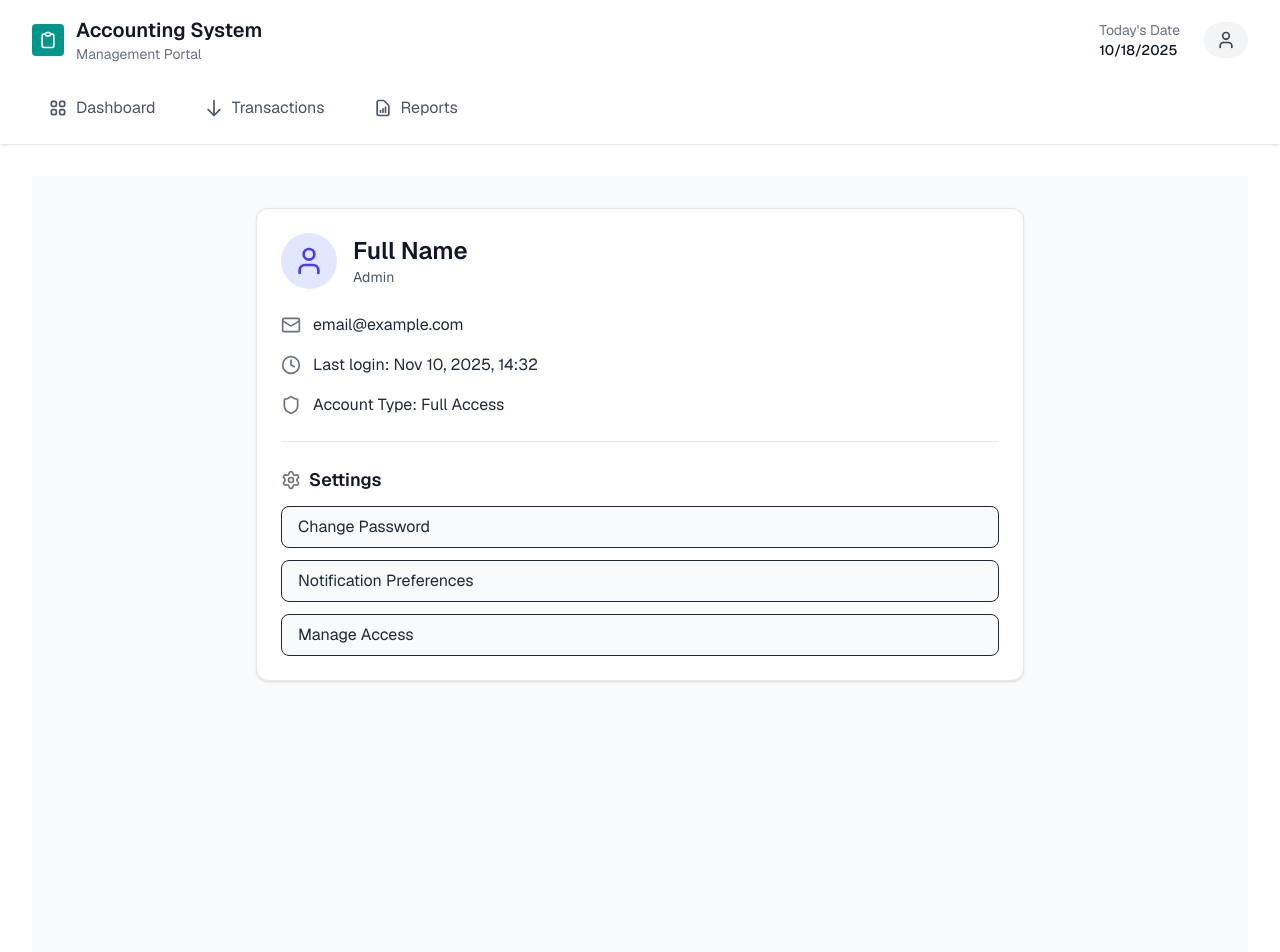
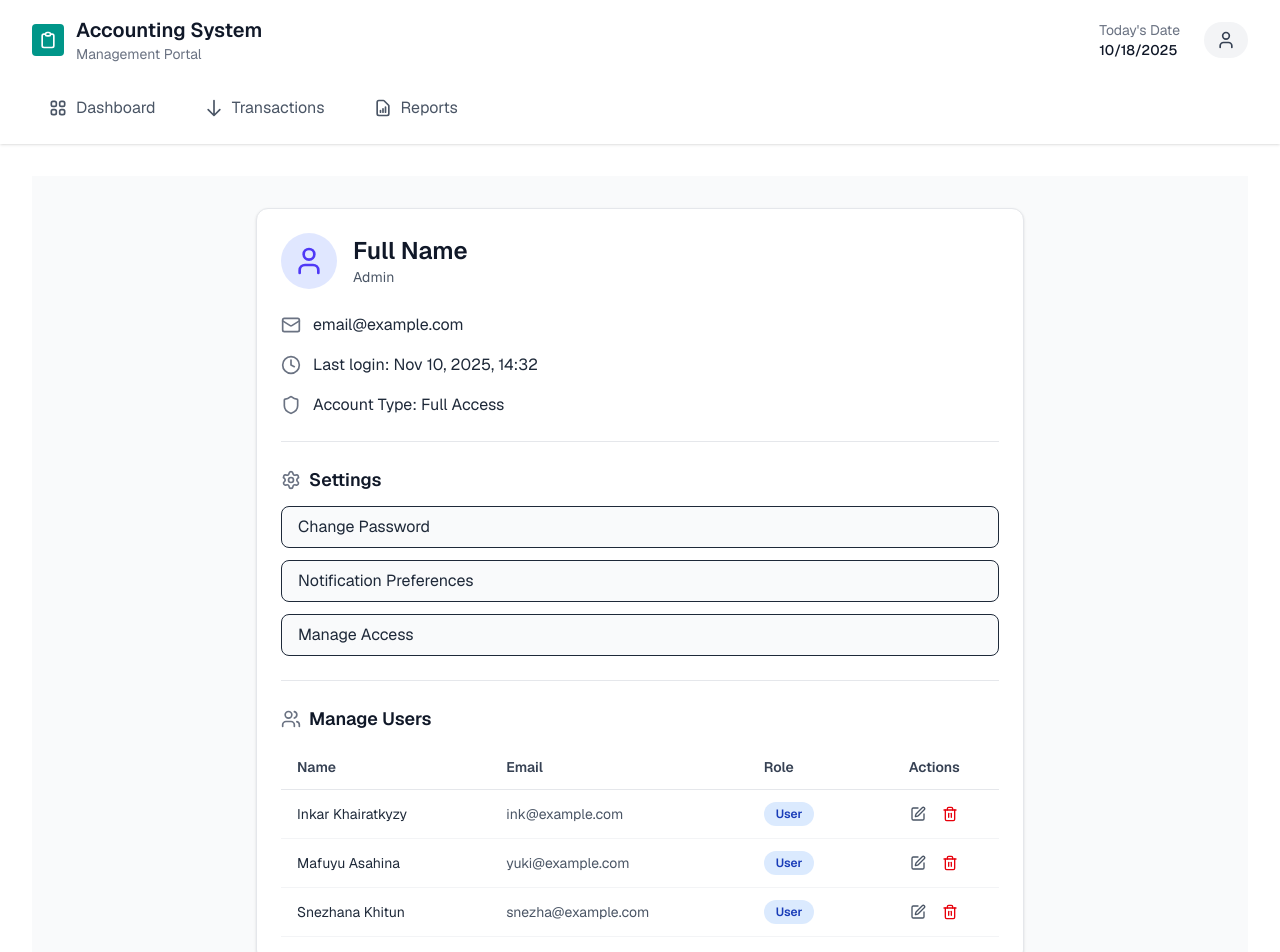
Before and after one commit to oessona/accounting-service, a Next.js app in the folder frontend/: page /userpage in a window 1280 px wide. Shown: the top 952 px of the page. Built offline with nearby package versions, Linux system fonts and the light colour scheme.

Commit message:
managing users

```diff
--- a/frontend/app/(authenticated)/userpage/page.tsx
+++ b/frontend/app/(authenticated)/userpage/page.tsx
@@ -1,12 +1,22 @@
-import { User, Mail, Settings, Clock, Shield } from "lucide-react";
+'use client';
+
+import { useState } from "react";
+import { User, Mail, Settings, Clock, Shield, Users, Trash2, Edit } from "lucide-react";
 
 export default function UserPage() {
-  const user = {
+  const [user] = useState({
     name: "Full Name",
     email: "email@example.com",
     role: "Admin",
     lastLogin: "Nov 10, 2025, 14:32",
-  };
+  });
+
+  // Mock data for managed users (only shown for admins)
+  const [managedUsers] = useState([
+    { id: 1, name: "Inkar Khairatkyzy", email: "ink@example.com", role: "User" },
+    { id: 2, name: "Mafuyu Asahina", email: "yuki@example.com", role: "User" },
+    { id: 3, name: "Snezhana Khitun", email: "snezha@example.com", role: "User" },
+  ]);
 
   return (
     <div className="p-8 bg-gray-50 min-h-screen">
@@ -55,6 +65,51 @@ export default function UserPage() {
             </button>
           </div>
         </div>
+
+        {/* Manage Users section - only for admins */}
+        {user.role === "Admin" && (
+          <div className="border-t border-gray-200 mt-6 pt-6">
+            <h2 className="text-lg font-semibold text-gray-900 mb-3 flex items-center gap-2">
+              <Users className="w-5 h-5 text-gray-500" />
+              Manage Users
+            </h2>
+            <div className="overflow-x-auto">
+              <table className="w-full text-sm">
+                <thead>
+                  <tr className="border-b border-gray-200">
+                    <th className="text-left py-3 px-4 font-semibold text-gray-700">Name</th>
+                    <th className="text-left py-3 px-4 font-semibold text-gray-700">Email</th>
+                    <th className="text-left py-3 px-4 font-semibold text-gray-700">Role</th>
+                    <th className="text-center py-3 px-4 font-semibold text-gray-700">Actions</th>
+                  </tr>
+                </thead>
+                <tbody>
+                  {managedUsers.map((usr) => (
+                    <tr key={usr.id} className="border-b border-gray-100 hover:bg-gray-50">
+                      <td className="py-3 px-4 text-gray-800">{usr.name}</td>
+                      <td className="py-3 px-4 text-gray-600">{usr.email}</td>
+                      <td className="py-3 px-4">
+                        <span className={`inline-block px-3 py-1 text-xs font-semibold rounded-full ${usr.role === "Admin" ? "bg-purple-100 text-purple-800" : "bg-blue-100 text-blue-800"}`}>
+                          {usr.role}
+                        </span>
+                      </td>
+                      <td className="py-3 px-4 text-center">
+                        <div className="flex items-center justify-center gap-2">
+                          <button className="p-1 hover:bg-gray-200 rounded text-gray-600">
+                            <Edit className="w-4 h-4" />
+                          </button>
+                          <button className="p-1 hover:bg-red-100 rounded text-red-600">
+                            <Trash2 className="w-4 h-4" />
+                          </button>
+                        </div>
+                      </td>
+                    </tr>
+                  ))}
+                </tbody>
+              </table>
+            </div>
+          </div>
+        )}
       </div>
     </div>
   );
```
